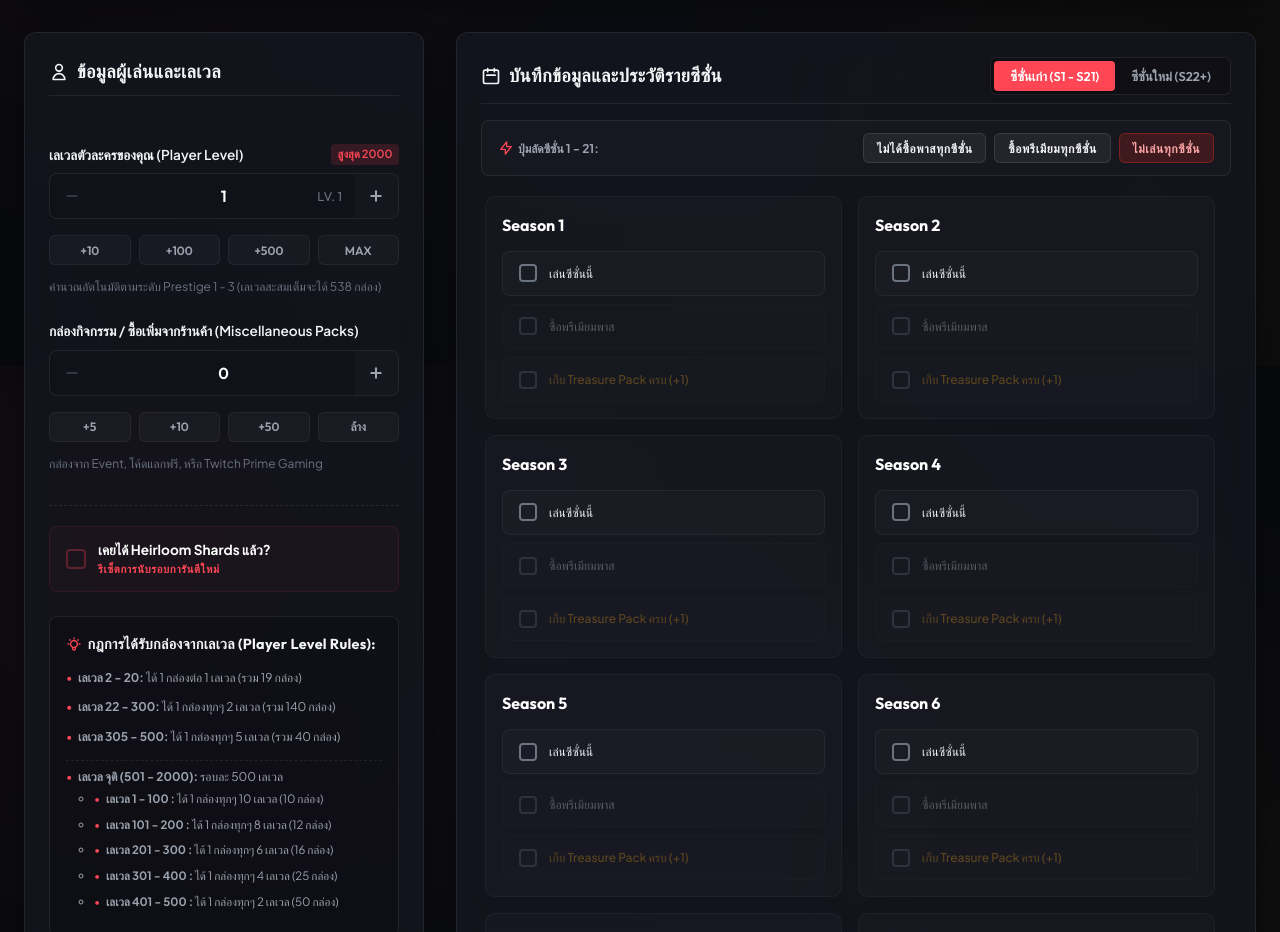
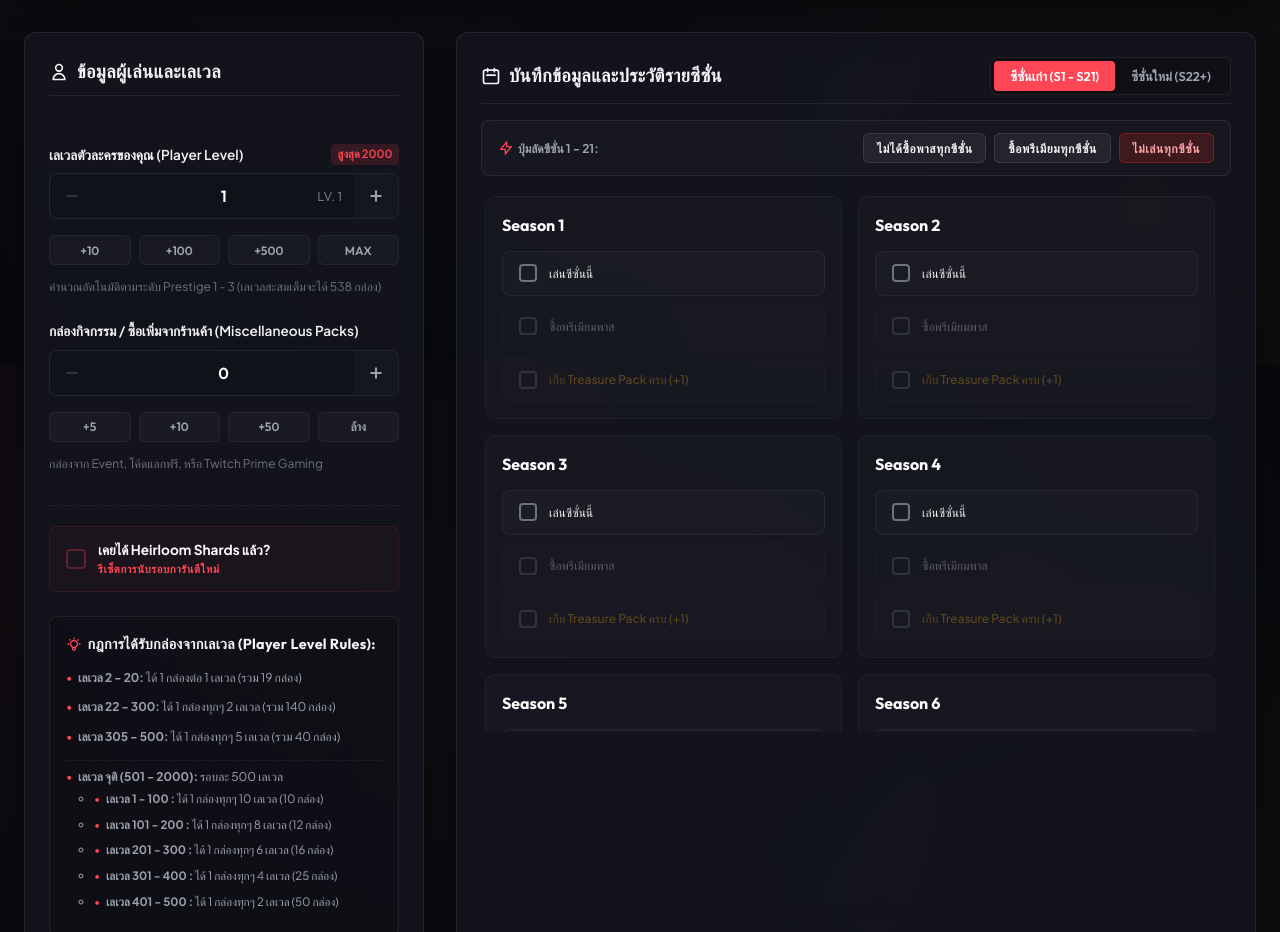
Before and after one commit to Bandidkw/apex-calculator-pack, a Vue app in the folder apex frontend/: page / in a window 1280 px wide. Shown: the part 434-1366 px from the top of the page. Built offline with nearby package versions, Linux system fonts and the light colour scheme.

Commit message:
Set scroll container height to a compact 540px to prevent window overflow

```diff
--- a/apex frontend/src/components/NewSeasonsGrid.vue
+++ b/apex frontend/src/components/NewSeasonsGrid.vue
@@ -295,7 +295,6 @@ const getNewSeason = (seasonNo: number | string): NewSeason => {
   display: flex;
   flex-direction: column;
   gap: 1rem;
-  flex: 1;
 }
 
 .quick-actions-bar {
@@ -330,8 +329,7 @@ const getNewSeason = (seasonNo: number | string): NewSeason => {
 
 /* Seasons Scrollable Grid */
 .scrollable-grid {
-  flex: 1;
-  min-height: 480px;
+  max-height: 540px;
   overflow-y: auto;
   padding: 0.25rem 1rem 1.5rem 0.25rem;
 }
--- a/apex frontend/src/components/OldSeasonsGrid.vue
+++ b/apex frontend/src/components/OldSeasonsGrid.vue
@@ -210,7 +210,6 @@ const toggleOldTreasure = (seasonStr: string) => {
   display: flex;
   flex-direction: column;
   gap: 1rem;
-  flex: 1;
 }
 
 .quick-actions-bar {
@@ -245,8 +244,7 @@ const toggleOldTreasure = (seasonStr: string) => {
 
 /* Seasons Scrollable Grid */
 .scrollable-grid {
-  flex: 1;
-  min-height: 480px;
+  max-height: 540px;
   overflow-y: auto;
   padding: 0.25rem 1rem 1.5rem 0.25rem;
 }
```
